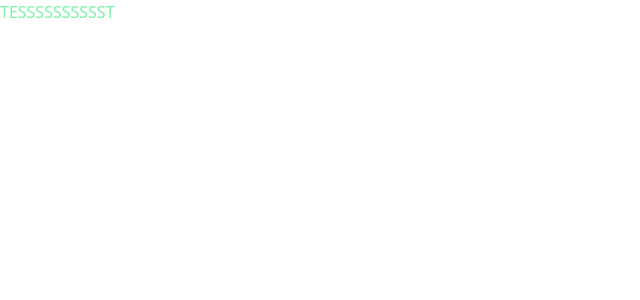
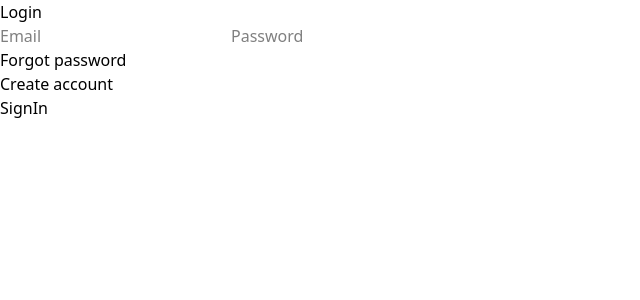
Before and after one commit to boben195/p03-MERN, a React (Vite) app in the folder frontend/: page / in a window 1280 px wide. Shown: the top 300 px of the page, without its empty margins (0-640 px from the left). Built offline with nearby package versions, Linux system fonts and the light colour scheme.

Commit message:
add front for login

```diff
--- a/frontend/src/App.jsx
+++ b/frontend/src/App.jsx
@@ -1,9 +1,12 @@
 import React from "react";
+import Login from "./Login";
+
+export const backendUrl = "http://localhost:4000";
 
 const App = () => {
   return (
     <div>
-      <h1 className="text-green-300 text-6x1">TESSSSSSSSSST</h1>
+      <Login />
     </div>
   );
 };
--- a/frontend/src/Login.jsx
+++ b/frontend/src/Login.jsx
@@ -0,0 +1,30 @@
+import React, { useState } from "react";
+
+const Login = () => {
+  const [curState, setCurState] = useState("Login");
+  return (
+    <div>
+      <form>
+        <div>
+          <p>{curState}</p>
+        </div>
+        {curState === "Login" ? null : (
+          <input type="text" placeholder="Name" required />
+        )}
+        <input type="email" placeholder="Email" required />
+        <input type="password" placeholder="Password" required />
+        <div>
+          <p>Forgot password</p>
+          {curState === "Login" ? (
+            <p onClick={() => setCurState("SignUp")}>Create account</p>
+          ) : (
+            <p onClick={() => setCurState("Login")}>Login here</p>
+          )}
+        </div>
+        <button>{curState === "Login" ? "SignIn" : "SignUp"}</button>
+      </form>
+    </div>
+  );
+};
+
+export default Login;
```
